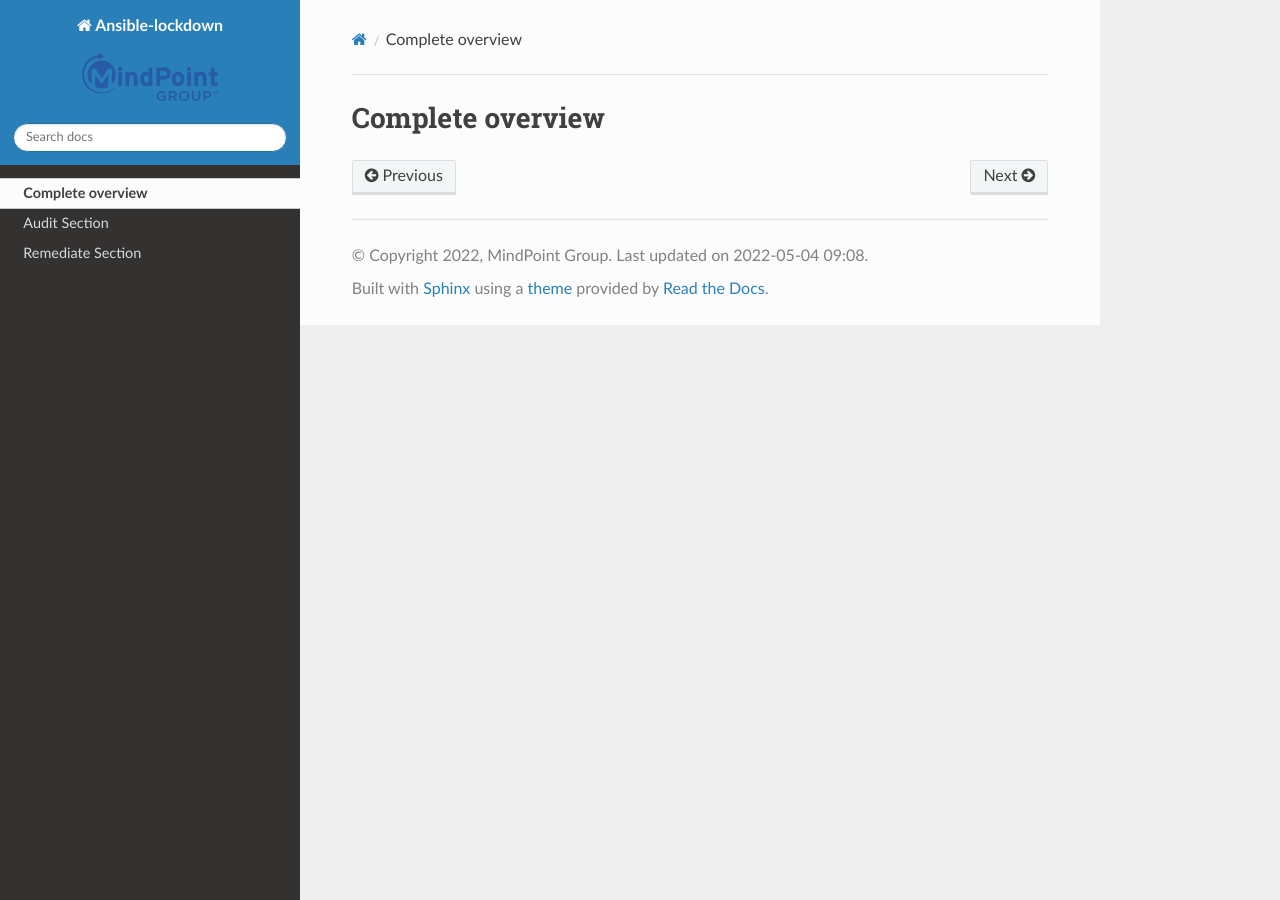
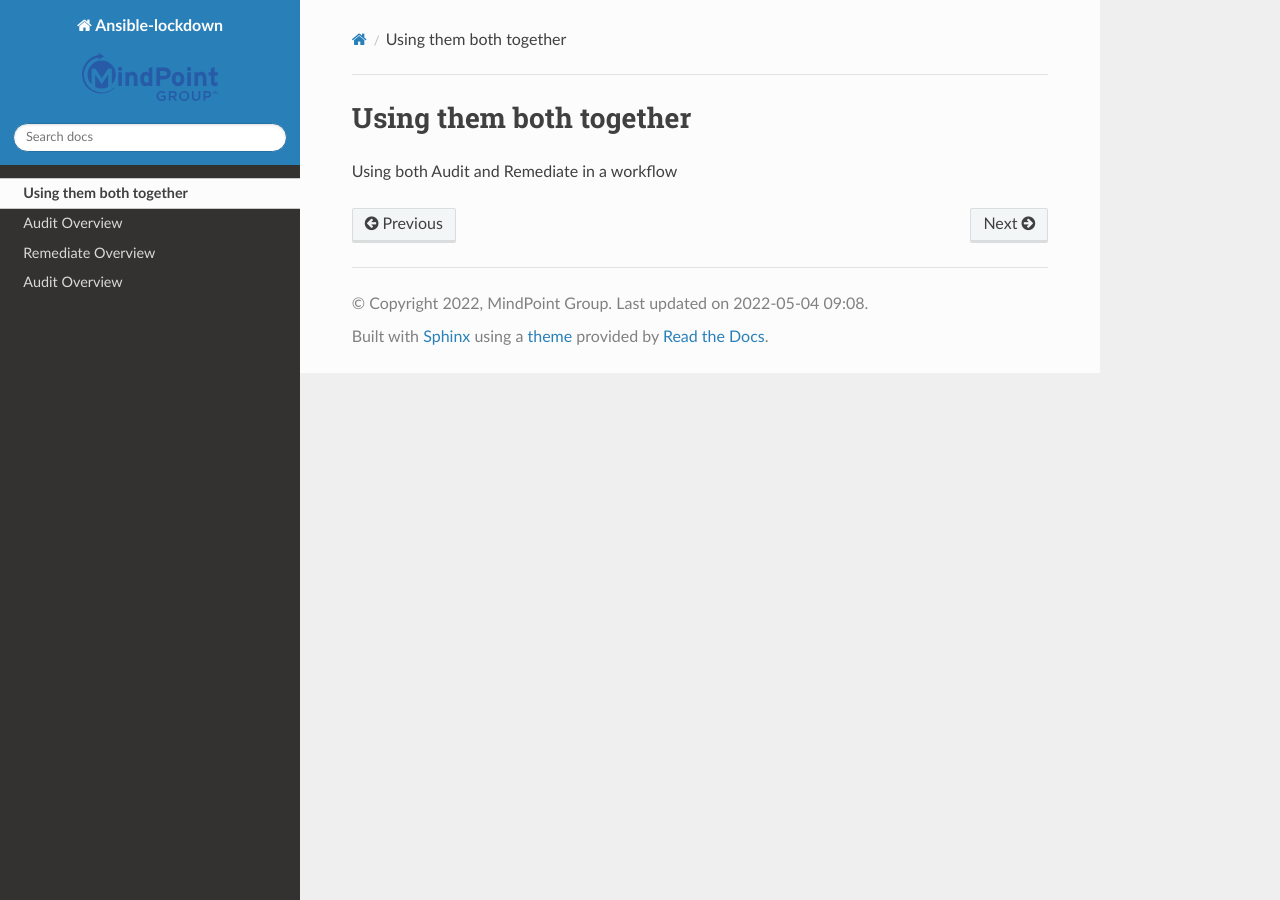
Before and after one commit to frederickw082922/lockdown_readthedocs, a Sphinx documentation site: the page built from docs/source/combined.rst, in a window 1280 px wide. Built offline with Sphinx 7.4.7 and the Read the Docs theme 2.0.0, drawn with Linux system fonts in a browser that asks for light colours; pages that are not in the unit, such as notebooks, are missing from menus.

Commit message:
updating layout
Signed-off-by: Mark Bolwell <mark.bollyuk@gmail.com>

```diff
--- a/docs/source/audit.rst
+++ b/docs/source/audit.rst
@@ -1,9 +1,9 @@
-Audit Section
-#############
+Audit Overview
+##############
 
 .. toctree::
-    :maxdepth: 2
+   :maxdepth: 2
 
-    audit/
-      getting_started.rst
-      faqs.rst
+   audit/
+     <getting_started> with audit
+     <faqs>
--- a/docs/source/combined.rst
+++ b/docs/source/combined.rst
@@ -1,2 +1,4 @@
-Complete overview
-=================
+Using them both together
+========================
+
+Using both Audit and Remediate in a workflow
--- a/docs/source/remediate.rst
+++ b/docs/source/remediate.rst
@@ -1,5 +1,5 @@
-Remediate Section
-#################
+Remediate Overview
+##################
 
 .. toctree::
     :maxdepth: 2
```
Also changed, not shown: docs/source/index.rst (+5 -4 lines).
